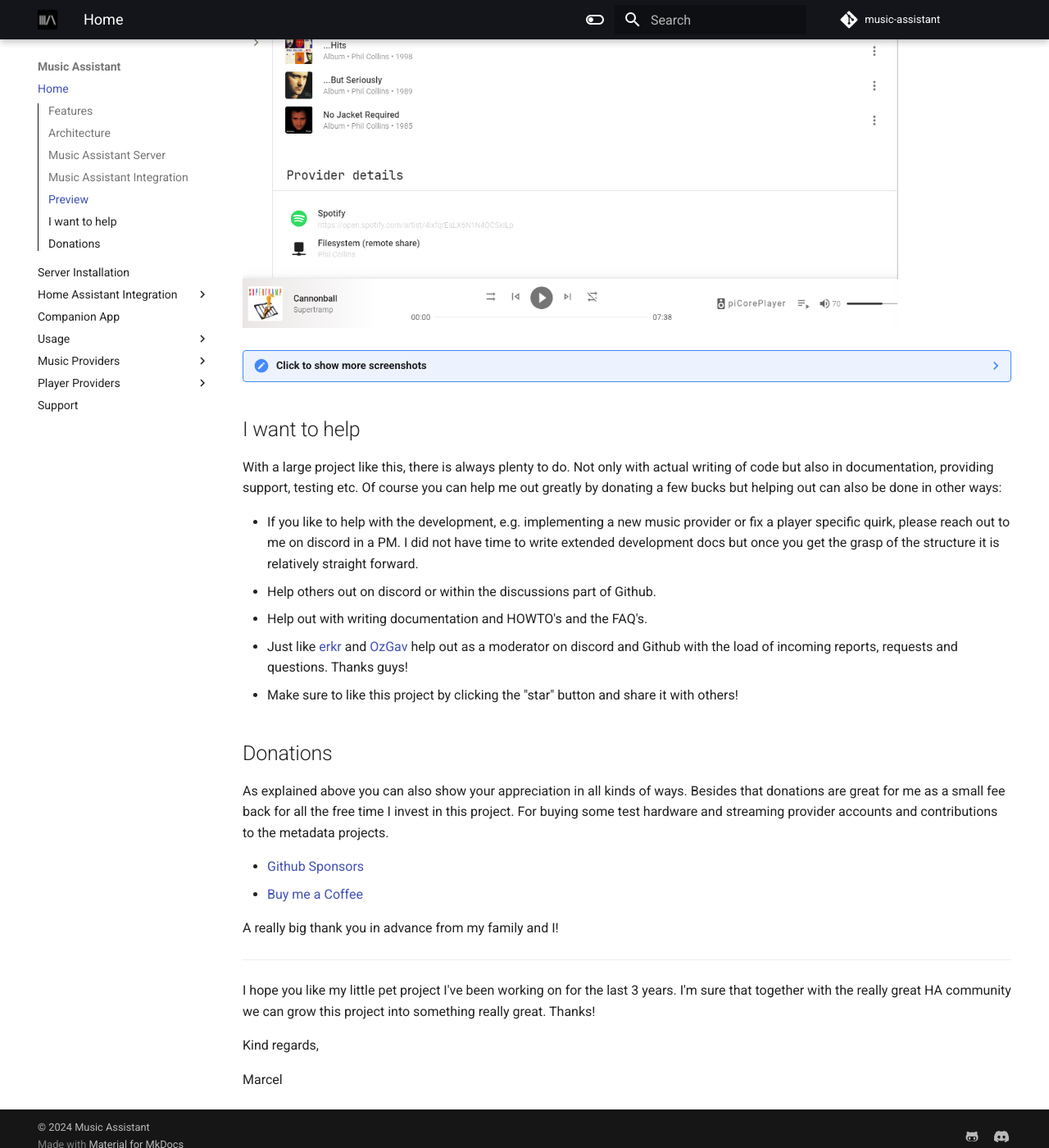
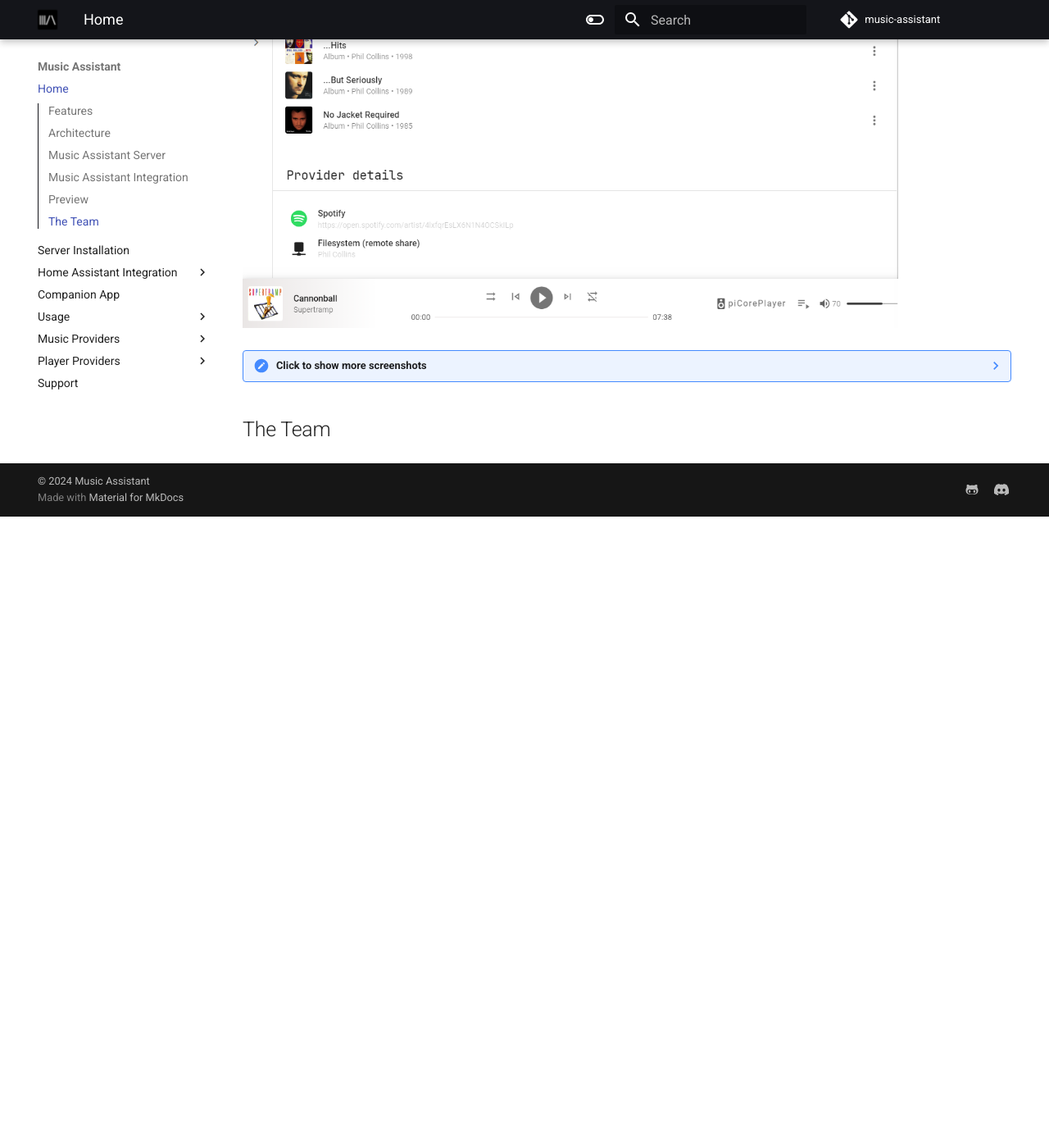
Before and after one commit to pwbriggs/music-assistant.github.io, an MkDocs documentation site: the page built from docs/index.md, in a window 1280 px wide and 1400 px high, scrolled down 2149 px. Shown: the whole window at 82% size. Built offline with MkDocs 1.6.1 and Material for MkDocs 9.7.7, drawn with Linux system fonts in a browser that asks for light colours; after the commit the page ends 2779 px from its top, so only the background shows below that.

Commit message:
Move out help section to own page

```diff
--- a/docs/index.md
+++ b/docs/index.md
@@ -44,33 +44,7 @@
     ![Preview image](assets/screenshots/screen2.png){width=800 }
 
 
-## I want to help
-
-With a large project like this, there is always plenty to do. Not only with actual writing of code but also in documentation, providing support, testing etc. Of course you can help me out greatly by donating a few bucks but helping out can also be done in other ways:
-
-- If you like to help with the development, e.g. implementing a new music provider or fix a player specific quirk, please reach out to me on discord in a PM. I did not have time to write extended development docs but once you get the grasp of the structure it is relatively straight forward.
-- Help others out on discord or within the discussions part of Github.
-- Help out with writing documentation and HOWTO's and the FAQ's.
-- Just like [erkr](https://github.com/erkr) and [OzGav](https://github.com/OzGav) help out as a moderator on discord and Github with the load of incoming reports, requests and questions. Thanks guys!
-- Make sure to like this project by clicking the "star" button and share it with others!
-
-## Donations
-
-As explained above you can also show your appreciation in all kinds of ways. Besides that donations are great for me as a small fee back for all the free time I invest in this project. For buying some test hardware and streaming provider accounts and contributions to the metadata projects.
-
-- [Github Sponsors](https://github.com/music-assistant)
-- [Buy me a Coffee](https://www.buymeacoffee.com/marcelveldt)
-
-A really big thank you in advance from my family and I!
-
-___________________________________________
-
-I hope you like my little pet project I've been working on for the last 3 years.
-I'm sure that together with the really great HA community we can grow this project into something really great. Thanks!
-
-Kind regards,
-
-Marcel
+## The Team
 
 [repository-badge]: https://img.shields.io/badge/Add%20repository%20to%20my-Home%20Assistant-41BDF5?logo=home-assistant&style=for-the-badge
 [repository-url]: https://my.home-assistant.io/redirect/supervisor_add_addon_repository/?repository_url=https%3A%2F%2Fgithub.com%2Fmusic-assistant%2Fhome-assistant-addon
```
